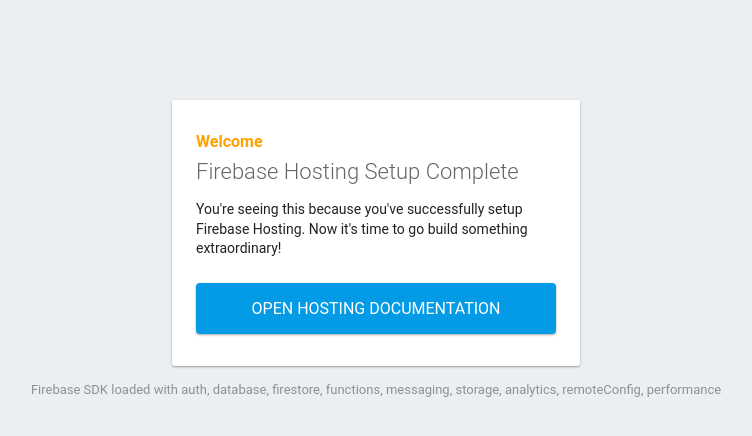
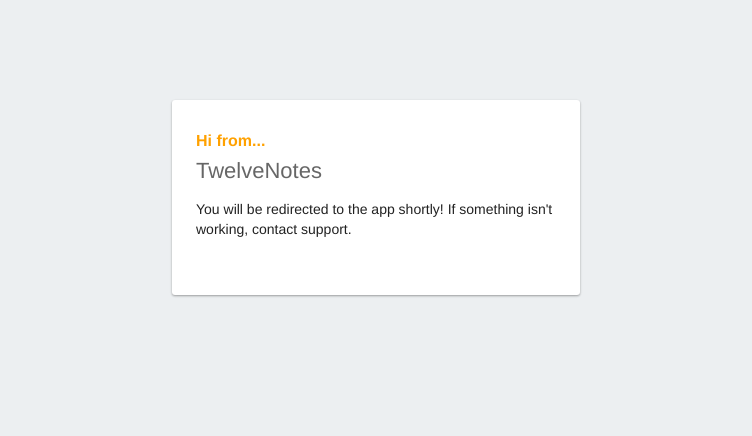
Before and after one commit to VinRu5/twelve_notes_deep_link, a plain HTML site: page public/index.html in a window 1280 px wide. Shown: the whole page, without its empty margins (264-1016 px from the left). Drawn offline with Linux system fonts and the light colour scheme; some packages are replaced by stand-ins of ours.

Commit message:
feat: updated view

```diff
--- a/public/index.html
+++ b/public/index.html
@@ -1,89 +1,82 @@
 <!DOCTYPE html>
 <html>
   <head>
-    <meta charset="utf-8">
-    <meta name="viewport" content="width=device-width, initial-scale=1">
-    <title>Welcome to Firebase Hosting</title>
-
-    <!-- update the version number as needed -->
-    <script defer src="/__/firebase/10.14.1/firebase-app-compat.js"></script>
-    <!-- include only the Firebase features as you need -->
-    <script defer src="/__/firebase/10.14.1/firebase-auth-compat.js"></script>
-    <script defer src="/__/firebase/10.14.1/firebase-database-compat.js"></script>
-    <script defer src="/__/firebase/10.14.1/firebase-firestore-compat.js"></script>
-    <script defer src="/__/firebase/10.14.1/firebase-functions-compat.js"></script>
-    <script defer src="/__/firebase/10.14.1/firebase-messaging-compat.js"></script>
-    <script defer src="/__/firebase/10.14.1/firebase-storage-compat.js"></script>
-    <script defer src="/__/firebase/10.14.1/firebase-analytics-compat.js"></script>
-    <script defer src="/__/firebase/10.14.1/firebase-remote-config-compat.js"></script>
-    <script defer src="/__/firebase/10.14.1/firebase-performance-compat.js"></script>
-    <!--
-      initialize the SDK after all desired features are loaded, set useEmulator to false
-      to avoid connecting the SDK to running emulators.
-    -->
-    <script defer src="/__/firebase/init.js?useEmulator=true"></script>
+    <meta charset="utf-8" />
+    <meta name="viewport" content="width=device-width, initial-scale=1" />
+    <title>TwelveNotes</title>
 
     <style media="screen">
-      body { background: #ECEFF1; color: rgba(0,0,0,0.87); font-family: Roboto, Helvetica, Arial, sans-serif; margin: 0; padding: 0; }
-      #message { background: white; max-width: 360px; margin: 100px auto 16px; padding: 32px 24px; border-radius: 3px; }
-      #message h2 { color: #ffa100; font-weight: bold; font-size: 16px; margin: 0 0 8px; }
-      #message h1 { font-size: 22px; font-weight: 300; color: rgba(0,0,0,0.6); margin: 0 0 16px;}
-      #message p { line-height: 140%; margin: 16px 0 24px; font-size: 14px; }
-      #message a { display: block; text-align: center; background: #039be5; text-transform: uppercase; text-decoration: none; color: white; padding: 16px; border-radius: 4px; }
-      #message, #message a { box-shadow: 0 1px 3px rgba(0,0,0,0.12), 0 1px 2px rgba(0,0,0,0.24); }
-      #load { color: rgba(0,0,0,0.4); text-align: center; font-size: 13px; }
+      body {
+        background: #eceff1;
+        color: rgba(0, 0, 0, 0.87);
+        font-family: Sen, Helvetica, Roboto, sans-serif;
+        margin: 0;
+        padding: 0;
+      }
+      #message {
+        background: white;
+        max-width: 360px;
+        margin: 100px auto 16px;
+        padding: 32px 24px;
+        border-radius: 3px;
+      }
+      #message h2 {
+        color: #ffa100;
+        font-weight: bold;
+        font-size: 16px;
+        margin: 0 0 8px;
+      }
+      #message h1 {
+        font-size: 22px;
+        font-weight: 300;
+        color: rgba(0, 0, 0, 0.6);
+        margin: 0 0 16px;
+      }
+      #message p {
+        line-height: 140%;
+        margin: 16px 0 24px;
+        font-size: 14px;
+      }
+      #message a {
+        display: block;
+        text-align: center;
+        background: #039be5;
+        text-transform: uppercase;
+        text-decoration: none;
+        color: white;
+        padding: 16px;
+        border-radius: 4px;
+      }
+      #message,
+      #message a {
+        box-shadow: 0 1px 3px rgba(0, 0, 0, 0.12), 0 1px 2px rgba(0, 0, 0, 0.24);
+      }
+      #load {
+        color: rgba(0, 0, 0, 0.4);
+        text-align: center;
+        font-size: 13px;
+      }
       @media (max-width: 600px) {
-        body, #message { margin-top: 0; background: white; box-shadow: none; }
-        body { border-top: 16px solid #ffa100; }
+        body,
+        #message {
+          margin-top: 0;
+          background: white;
+          box-shadow: none;
+        }
+        body {
+          border-top: 16px solid #ffa100;
+        }
       }
     </style>
   </head>
   <body>
     <div id="message">
-      <h2>Welcome</h2>
-      <h1>Firebase Hosting Setup Complete</h1>
-      <p>You're seeing this because you've successfully setup Firebase Hosting. Now it's time to go build something extraordinary!</p>
-      <a target="_blank" href="https://firebase.google.com/docs/hosting/">Open Hosting Documentation</a>
+      <h2>Hi from...</h2>
+      <h1>TwelveNotes</h1>
+      <p>
+        You will be redirected to the app shortly! If something isn't working,
+        contact support.
+      </p>
     </div>
-    <p id="load">Firebase SDK Loading&hellip;</p>
-
-    <script>
-      document.addEventListener('DOMContentLoaded', function() {
-        const loadEl = document.querySelector('#load');
-        // // 🔥🔥🔥🔥🔥🔥🔥🔥🔥🔥🔥🔥🔥🔥🔥🔥🔥🔥🔥🔥🔥🔥🔥🔥🔥🔥🔥🔥🔥🔥🔥
-        // // The Firebase SDK is initialized and available here!
-        //
-        // firebase.auth().onAuthStateChanged(user => { });
-        // firebase.database().ref('/path/to/ref').on('value', snapshot => { });
-        // firebase.firestore().doc('/foo/bar').get().then(() => { });
-        // firebase.functions().httpsCallable('yourFunction')().then(() => { });
-        // firebase.messaging().requestPermission().then(() => { });
-        // firebase.storage().ref('/path/to/ref').getDownloadURL().then(() => { });
-        // firebase.analytics(); // call to activate
-        // firebase.analytics().logEvent('tutorial_completed');
-        // firebase.performance(); // call to activate
-        //
-        // // 🔥🔥🔥🔥🔥🔥🔥🔥🔥🔥🔥🔥🔥🔥🔥🔥🔥🔥🔥🔥🔥🔥🔥🔥🔥🔥🔥🔥🔥🔥🔥
-
-        try {
-          let app = firebase.app();
-          let features = [
-            'auth',
-            'database',
-            'firestore',
-            'functions',
-            'messaging',
-            'storage',
-            'analytics',
-            'remoteConfig',
-            'performance',
-          ].filter(feature => typeof app[feature] === 'function');
-          loadEl.textContent = `Firebase SDK loaded with ${features.join(', ')}`;
-        } catch (e) {
-          console.error(e);
-          loadEl.textContent = 'Error loading the Firebase SDK, check the console.';
-        }
-      });
-    </script>
   </body>
 </html>
```
Also changed, not shown: 1 other file.
